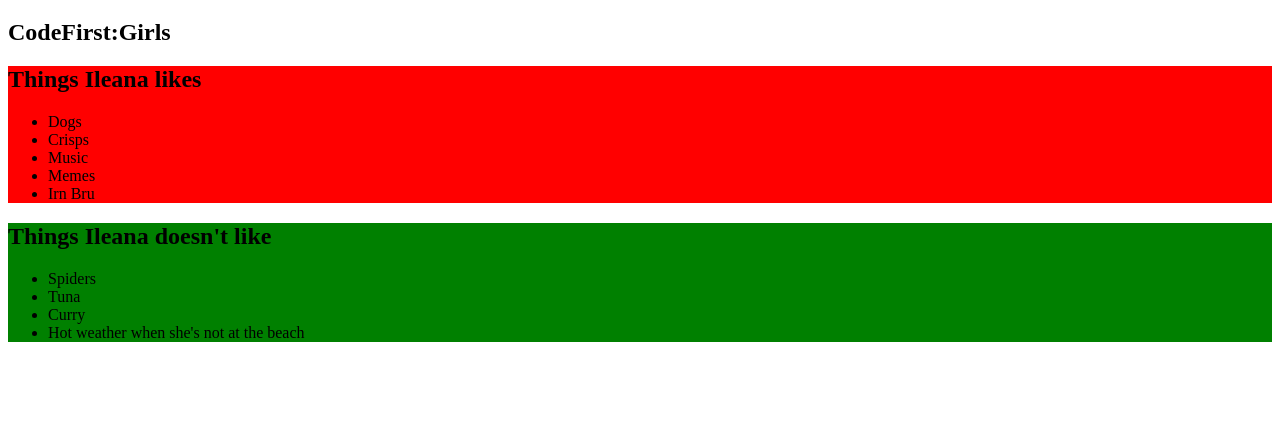
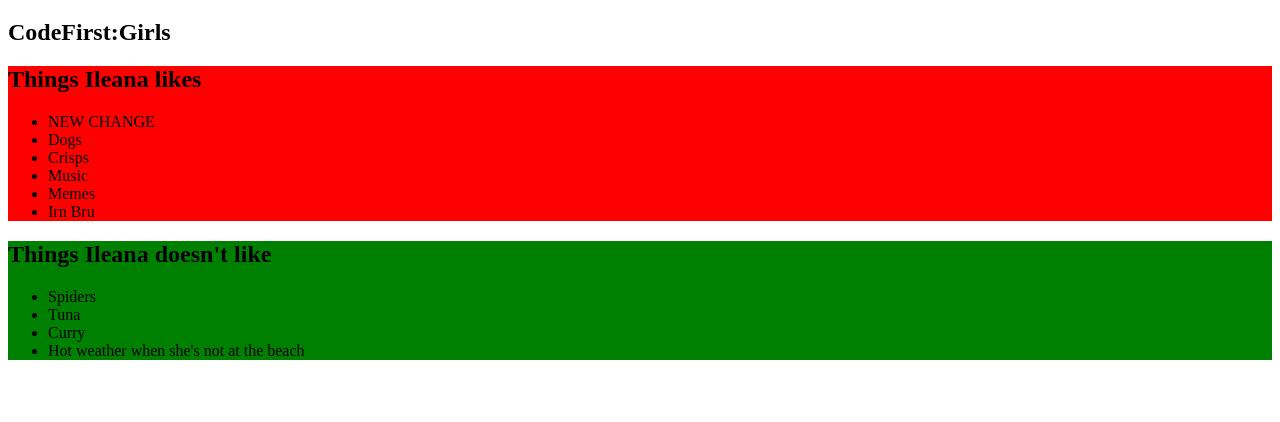
Before and after one commit to ileanastanciu/ileanastanciu.github.io, a plain HTML site: page index.html in a window 1280 px wide. Shown: the part 61-483 px from the top of the page. Drawn offline with Linux system fonts and the light colour scheme.

Commit message:
2ND COMMIT TEST

```diff
--- a/index.html
+++ b/index.html
@@ -9,6 +9,7 @@
       <div data-data="Meow">
           <h2 >Things Ileana likes</h2>
           <ul>
+              <li>NEW CHANGE</li>
               <li>Dogs</li>
               <li>Crisps</li>
               <li>Music</li>
```
